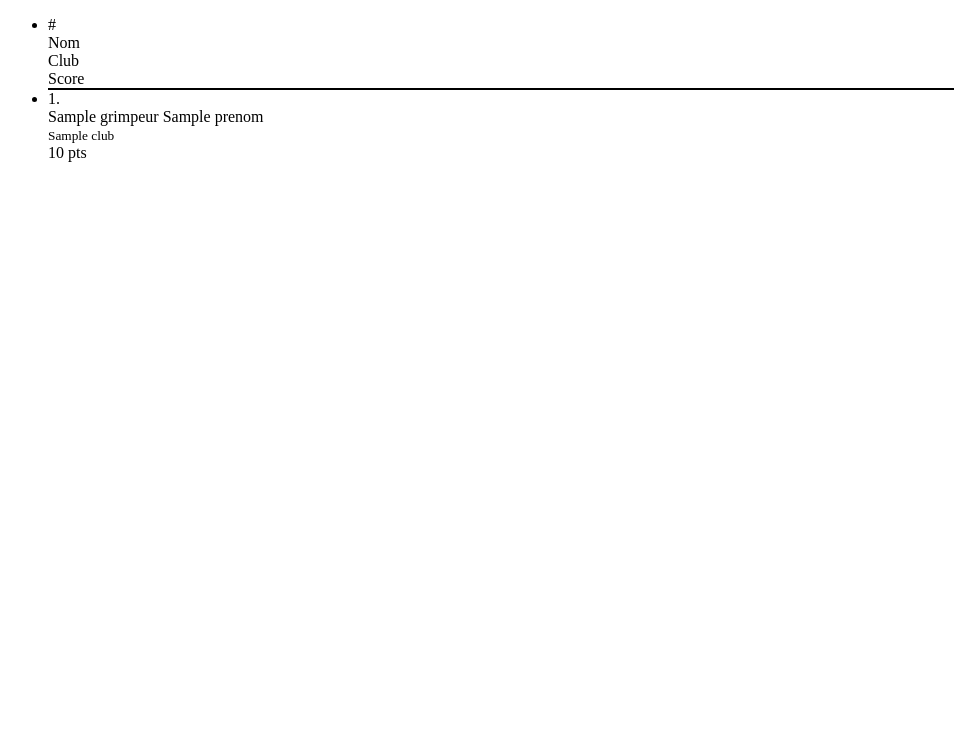
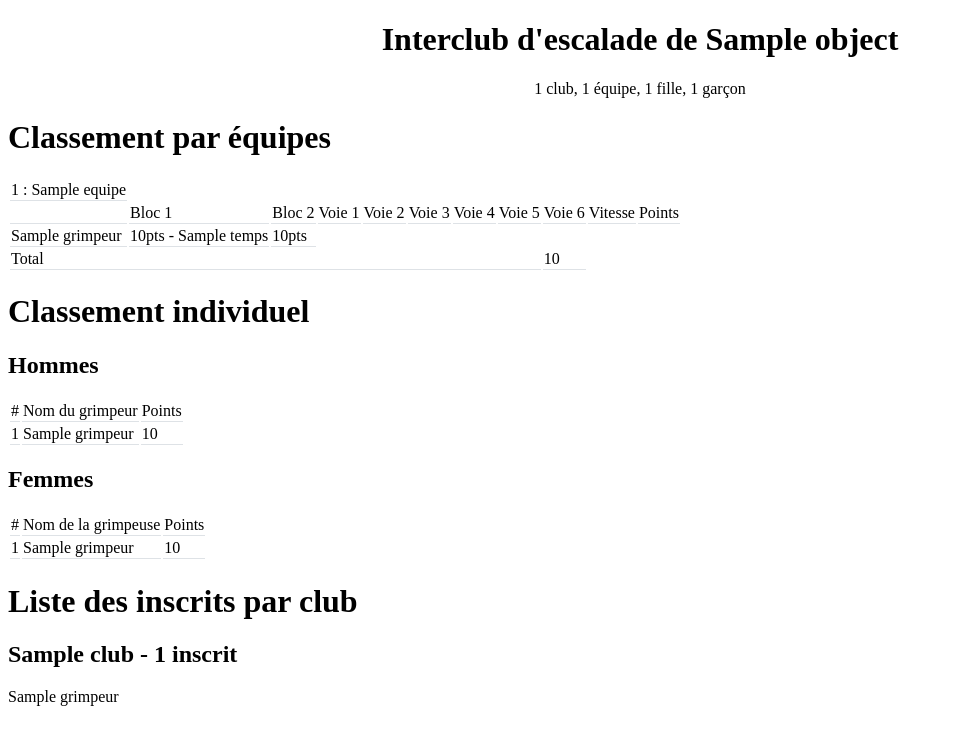
Before and after one commit to SAGC-Escalade/pyInterClubs, a Django app: template admin/templates/reports/ranking.html in a window 1280 px wide. Shown: the top 745 px of the page, without its empty margins (0-954 px from the left). Run offline with Django 3.2, Linux system fonts and the light colour scheme; the template is opened without the code that fills it: most values are stand-ins (such as "Sample title", 1, 10 or a date in 2020); some libraries are stand-ins or nearby versions.

Commit message:
Report: Ajout de l'export PDF.

```diff
--- /dev/null
+++ b/admin/templates/reports/p_equipe.html
@@ -0,0 +1,46 @@
+<h1>Classement par équipes</h1>
+<table>
+    {% for e in equipes %}
+        <thead>
+            <tr colspan="9">
+                <td>
+                    {{ forloop.counter }} : {{ e }}
+                </td>
+            </tr>
+        </thead>
+        <thead>
+            <tr>
+                <td></td>
+                <td>Bloc 1</td>
+                <td>Bloc 2</td>
+                <td>Voie 1</td>
+                <td>Voie 2</td>
+                <td>Voie 3</td>
+                <td>Voie 4</td>
+                <td>Voie 5</td>
+                <td>Voie 6</td>
+                <td>Vitesse</td>
+                <td>Points</td>
+            </tr>
+        </thead>
+        <tbody>
+            {% for s in e.membres.all %}
+                <tr>
+                    <td>{{ s.grimpeur }}</td>
+                    {% for p in s.performances.all %}
+                    <td>
+                        {% if p.voie.type == 2 %}{{ p.voie.nom|slice:":2" }} - {% endif %}
+                        {{ p.points }}pt{{ p.points|pluralize }}
+                        {% if p.temps %} - {{ p.temps }}{% endif %}
+                    </td>
+                    {% endfor %}
+                    <td>{{ s.points }}pt{{ s.points|pluralize }}</td>
+                </tr>
+            {% endfor %}
+            <tr>
+                <td colspan="8">Total</td>
+                <td>{{ e.points }}</td>
+            </tr>
+        </tbody>
+    {% endfor %}
+</table>
--- /dev/null
+++ b/admin/templates/reports/p_individuel.html
@@ -0,0 +1,39 @@
+<h1>Classement individuel</h1>
+<h2>Hommes</h2>
+<table>
+    <thead>
+        <tr>
+            <td>#</td>
+            <td>Nom du grimpeur</td>
+            <td>Points</td>
+        </tr>
+    </thead>
+    <tbody>
+        {% for s in hommes %}
+            <tr>
+                <td>{{ forloop.counter }}</td>
+                <td>{{ s.grimpeur }}</td>
+                <td>{{ s.points }}</td>
+            </tr>
+        {% endfor %}
+    </tbody>
+</table>
+<h2>Femmes</h2>
+<table>
+    <thead>
+        <tr>
+            <td>#</td>
+            <td>Nom de la grimpeuse</td>
+            <td>Points</td>
+        </tr>
+    </thead>
+    <tbody>
+        {% for s in femmes %}
+            <tr>
+                <td>{{ forloop.counter }}</td>
+                <td>{{ s.grimpeur }}</td>
+                <td>{{ s.points }}</td>
+            </tr>
+        {% endfor %}
+    </tbody>
+</table>
--- /dev/null
+++ b/admin/templates/reports/p_inscrits.html
@@ -0,0 +1,7 @@
+<h1>Liste des inscrits par club</h1>
+{% for club,grimpeurs in inscrits %}
+<div>
+    <h2>{{ club }} - {{ grimpeurs|length }} inscrit{{ grimpeurs|length|pluralize }}</h2>
+    <p>{% for g in grimpeurs %}{{ g }}{% if not forloop.last %}, {% endif %}{% endfor %}</p>
+</div>
+{% endfor %}
--- a/admin/templates/reports/ranking.html
+++ b/admin/templates/reports/ranking.html
@@ -4,85 +4,32 @@
 {% block title %}Classements de la journée{% endblock %}
 
 {% block head %}
-    <style>
-        .sexe {
-            color: rgba(0,0,0,.3);
-        }
+<style>
+    .page-break {
+        page-break-before: always;
+    }
 
-        .femme {
-            color: lightpink;
-        }
-
-        .homme {
-            color: lightblue;
-        }
-
-        .svg-inline--fa.gold, i.gold {
-            color: #FFD700;
-        }
-        /* gold */
-        .svg-inline--fa.silver, i.silver {
-            color: #C0C0C0;
-        }
-        /* silver */
-        .svg-inline--fa.bronze, i.bronze {
-            color: #B8860B;
-        }
-        /* darkgoldenrod */
-
-        i.gold {
-            background-color: #FFD70020;
-        }
-
-        i.silver {
-            background-color: #C0C0C020;
-        }
-
-        i.bronze {
-            background-color: #B8860B20;
-        }
-    </style>
+    td {
+        border-bottom: 1px solid #dee2e6;
+    }
+</style>
 {% endblock %}
 
 {% block body %}
-<ul class="list-group">
-    <li class="list-group-item hstack fw-bold sticky-top" style='border-bottom: 2px solid black; top: 50px'>
-        <div class="me-2" style='width: 3ch'>#</div>
-        <div class="me-2">
-            <i class="fa-solid fa-person-half-dress fa-fw fa-lg lh-1"></i>
-        </div>
-        <div class="col-8 col-md-9 row">
-            <div class="col-12 col-sm-8 text-truncate">Nom</div>
-            <div class="d-none d-sm-block col-sm-4  text-truncate">Club</div>
-        </div>
-        <div class="text-end text-nowrap ms-auto">Score</div>
-    </li>
-    {% for score in object_list %}
-    <li class="list-group-item d-flex">
-        <div class="me-2" style='width: 3ch'>{{score.rank}}.</div>
-        <div class="me-2">
-            {% if score.grimpeur.sexe == 2 %}
-            <i class="sexe homme fa-solid fa-person            fa-fw fa-lg lh-1"></i>
-            {% elif score.grimpeur.sexe == 1 %}
-            <i class="sexe femme fa-solid fa-person-dress      fa-fw fa-lg lh-1"></i>
-            {% else %}
-            <i class="sexe femme fa-solid fa-person-half-dress fa-fw fa-lg lh-1"></i>
-            {% endif %}
-        </div>
-        <div class="col-8 col-md-9 row">
-            <div class="col-12 col-sm-8 text-truncate">
-                {{score.grimpeur.nom}} {{score.grimpeur.prenom}}
-            </div>
-            <div class="col-12 col-sm-4 text-truncate">
-                <small class="text-muted">{{score.grimpeur.club.nom}}</small>
-            </div>
-        </div>
-        <div class="text-end text-nowrap ms-auto">
-            <span class="badge {% if score.valide %}bg-success{% else %}bg-primary{% endif %}">
-                {{score.points}} pts
-            </span>
-        </div>
-    </li>
-    {% endfor %}
-</ul>
+    <div style="text-align: center">
+        <h1>Interclub d'escalade de {{ object }}</h1>
+        {{ inscrits|length }} club{{ inscrits|length|pluralize }},
+        {{ equipes|length }} équipe{{ equipes|length|pluralize }},
+        {{ femmes|length }} fille{{ femmes|length|pluralize }},
+        {{ hommes|length }} garçon{{ hommes|length|pluralize }}
+    </div>
+
+    <div class="page-break"></div>
+    {% include "reports/p_equipe.html" %}
+
+    <div class="page-break"></div>
+    {% include "reports/p_individuel.html" %}
+
+    <div class="page-break"></div>
+    {% include "reports/p_inscrits.html" %}
 {% endblock %}
--- a/core/models.py
+++ b/core/models.py
@@ -182,9 +182,9 @@ class EquipeQuerySet(models.QuerySet):
 
 class ScoreQuerySet(models.QuerySet):
     def hommes(self):
-        return self.filter(Grimpeur__Sexe=Genre.Homme)
+        return self.filter(grimpeur__sexe=Genre.homme)
     def femmes(self):
-        return self.filter(Grimpeur__Sexe=Genre.Femme)
+        return self.filter(grimpeur__sexe=Genre.femme)
 
     def in_order(self):
         return self.order_by('ordre')
```
Also changed, not shown: admin/templates/widgets/rencontre-option.html (+3 -22 lines), admin/views.py (+42 -11 lines), 1 other file.
